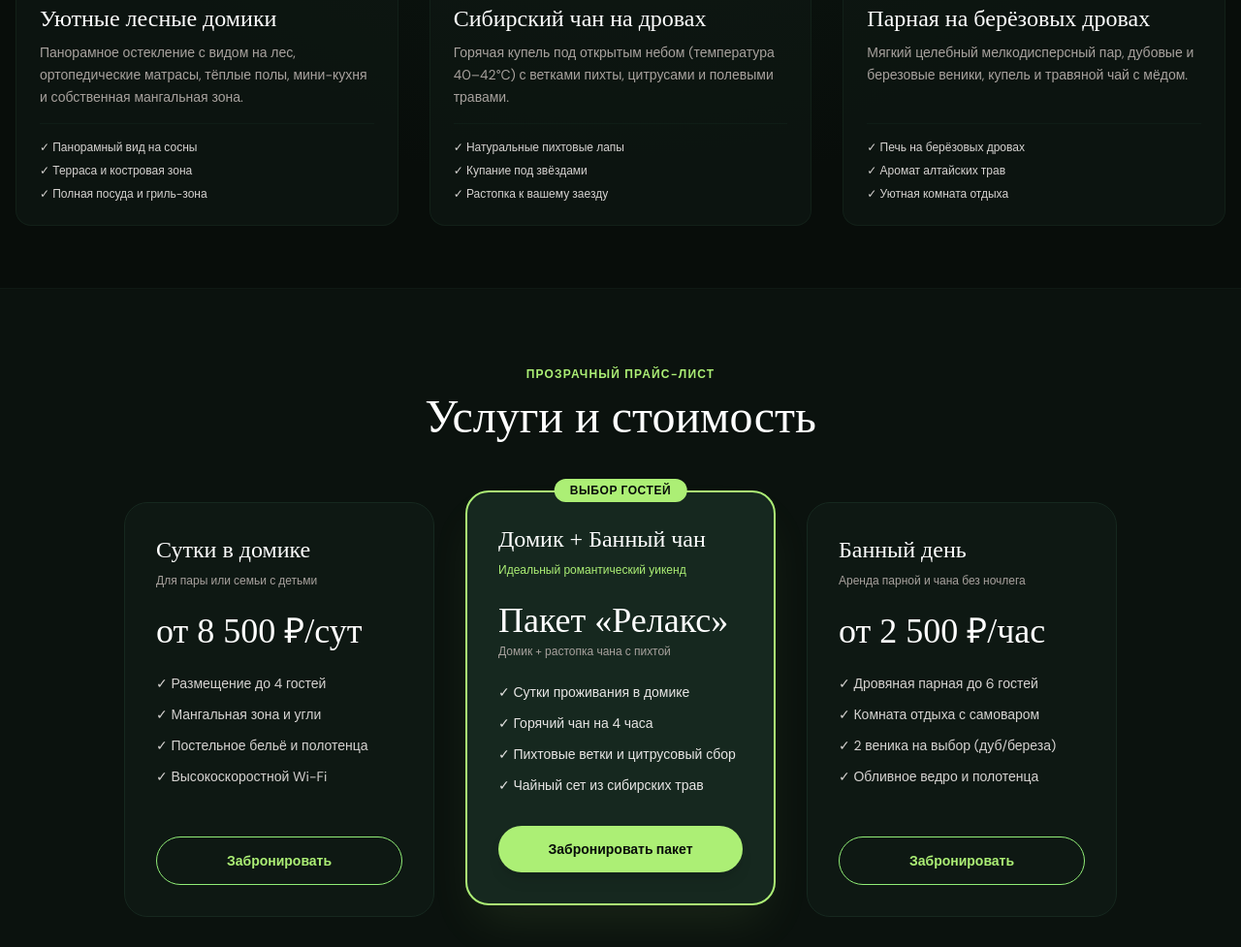
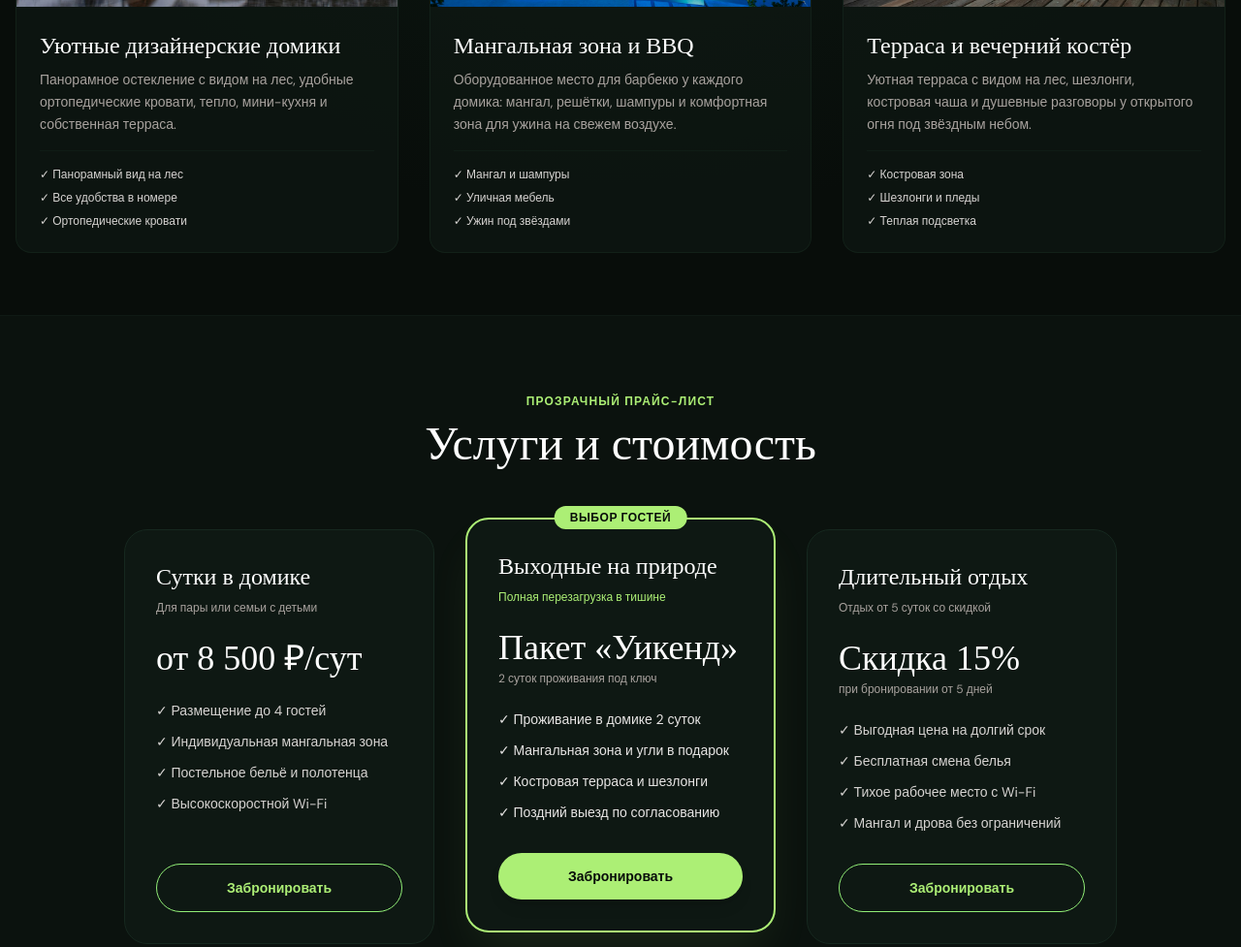
Before and after one commit to geosite-official/geosite-official.github.io, a plain HTML site: page a-frame-u-reki-orshinskie-shale/index.html in a window 1280 px wide. Shown: the part 1377-2354 px from the top of the page at 97% size. Drawn offline with nearby package versions, Linux system fonts and the light colour scheme; a web font is replaced by a local one.

Commit message:
Upload a-frame-u-reki-orshinskie-shale/index.html

```diff
--- a/a-frame-u-reki-orshinskie-shale/index.html
+++ b/a-frame-u-reki-orshinskie-shale/index.html
@@ -4,8 +4,8 @@
     <meta charset="UTF-8" />
     <meta name="viewport" content="width=device-width, initial-scale=1.0" />
     <link rel="icon" href="https://sarahprando.github.io/forest/src/img/favicon.png" type="image/png" />
-    <title>A-Frame у реки «Оршинские Шале» | Отдых на природе, домики и сибирский чан</title>
-    <meta name="description" content="A-Frame у реки «Оршинские Шале» — загородный отдых, аренда домиков, сибирский чан и русская баня в Кострома, сосновый бор у реки." />
+    <title>A-Frame у реки «Оршинские Шале» | Загородный отдых и аренда домиков</title>
+    <meta name="description" content="A-Frame у реки «Оршинские Шале» — загородный отдых на природе: Рязань, сосновый бор у реки." />
     <link rel="preconnect" href="https://fonts.googleapis.com" />
     <link rel="preconnect" href="https://fonts.gstatic.com" crossorigin />
     <link
@@ -54,7 +54,7 @@
       </div>
       <nav class="hidden md:flex items-center gap-8 text-sm text-stone-300">
         <a href="#about" class="hover:text-verde-200 transition">О комплексе</a>
-        <a href="#houses" class="hover:text-verde-200 transition">Домики и чан</a>
+        <a href="#houses" class="hover:text-verde-200 transition">Домики и отдых</a>
         <a href="#prices" class="hover:text-verde-200 transition">Цены</a>
         <a href="#contacts" class="hover:text-verde-200 transition">Контакты</a>
       </nav>
@@ -81,7 +81,7 @@
         <div class="max-w-3xl">
           <div class="inline-flex items-center gap-2.5 bg-verde-900/80 backdrop-blur-md px-4 py-2 rounded-full border border-verde-700/30 text-xs sm:text-sm text-verde-200 mb-6">
             <span class="size-2 rounded-full bg-verde-200 animate-pulse"></span>
-            <span>🌿 Бронирование на выходные открыто • Кострома</span>
+            <span>🌿 Бронирование на выходные открыто • Рязань</span>
           </div>
 
           <h1 class="font-serif text-4xl sm:text-6xl lg:text-7xl text-white mb-6 leading-tight">
@@ -89,7 +89,7 @@
           </h1>
 
           <p class="text-stone-300 text-lg sm:text-xl mb-8 leading-relaxed max-w-2xl">
-            Уютные дизайнерские домики среди вековых сосен, сибирский банный чан под звёздным небом и русская парная для полного перезапуска.
+            Уютные дизайнерские домики среди вековых сосен, панорамные виды на лес, терраса с мангальной зоной и полное умиротворение вдали от суеты.
           </p>
 
           <div class="flex flex-wrap items-center gap-4 text-sm sm:text-base">
@@ -116,20 +116,24 @@
             class="flex items-center gap-2 hover:text-verde-200 transition group"
           >
             <span>📍</span>
-            <span>Кострома, сосновый бор у реки</span>
+            <span>Рязань, сосновый бор у реки</span>
             <span class="text-xs text-verde-300 group-hover:underline opacity-80">(маршрут ↗)</span>
           </a>
           <div class="flex items-center gap-6">
 
-              <span>🏡 Домики: <strong class="text-white">от 8 500 ₽/сут</strong></span>
-              <span>🪵 Чан: <strong class="text-white">4 000 ₽ / растопка</strong></span>
+
+              <span>🏡 Проживание: <strong class="text-white">от 8 500 ₽/сут</strong></span>
+
+
+
 
           </div>
         </div>
       </div>
     </main>
 
-    <!-- Секция Удобства и Размещение (Houses & Services) -->
+    <!-- Секция Удобства и Размещение (Houses & Amenities) -->
+
     <section id="houses" class="radial-gradient py-16 border-t border-verde-900">
       <div class="container mx-auto px-4">
         <div class="text-center max-w-2xl mx-auto mb-16">
@@ -139,84 +143,105 @@
 
         <div class="grid md:grid-cols-3 gap-6 lg:gap-8">
 
-            <!-- Карточка 1: Проживание -->
           <div class="bg-verde-900/60 rounded-2xl overflow-hidden border border-verde-800/60 flex flex-col hover:border-verde-700 transition">
             <div class="relative h-64 overflow-hidden">
               <img
                 src="assets/images/photo_1.jpg"
-                  alt="Домик для отдыха"
+                alt="Уютные дизайнерские домики"
                 class="size-full object-cover hover:scale-105 transition duration-500"
               />
+
               <span class="absolute top-4 right-4 bg-verde-950/80 backdrop-blur-md text-verde-200 px-3.5 py-1.5 rounded-full text-xs font-semibold border border-verde-700/40">
                 от 8 500 ₽/сут
               </span>
+
             </div>
             <div class="p-6 flex-1 flex flex-col justify-between">
               <div>
-                  <h3 class="font-serif text-2xl text-white mb-2">Уютные лесные домики</h3>
+                <h3 class="font-serif text-2xl text-white mb-2">Уютные дизайнерские домики</h3>
                 <p class="text-stone-400 text-sm mb-4 leading-relaxed">
-                    Панорамное остекление с видом на лес, ортопедические матрасы, тёплые полы, мини-кухня и собственная мангальная зона.
+                  Панорамное остекление с видом на лес, удобные ортопедические кровати, тепло, мини-кухня и собственная терраса.
                 </p>
               </div>
+
               <ul class="text-xs text-stone-300 space-y-2 pt-4 border-t border-verde-800/40">
-                  <li class="flex items-center gap-2">✓ Панорамный вид на сосны</li>
-                  <li class="flex items-center gap-2">✓ Терраса и костровая зона</li>
-                  <li class="flex items-center gap-2">✓ Полная посуда и гриль-зона</li>
+
+                <li class="flex items-center gap-2">✓ Панорамный вид на лес</li>
+
+                <li class="flex items-center gap-2">✓ Все удобства в номере</li>
+
+                <li class="flex items-center gap-2">✓ Ортопедические кровати</li>
+
               </ul>
+
             </div>
           </div>
 
-            <!-- Карточка 2: Банный чан -->
           <div class="bg-verde-900/60 rounded-2xl overflow-hidden border border-verde-800/60 flex flex-col hover:border-verde-700 transition">
             <div class="relative h-64 overflow-hidden">
               <img
                 src="assets/images/photo_2.jpg"
-                  alt="Сибирский банный чан"
+                alt="Мангальная зона и BBQ"
                 class="size-full object-cover hover:scale-105 transition duration-500"
               />
+
               <span class="absolute top-4 right-4 bg-verde-950/80 backdrop-blur-md text-verde-200 px-3.5 py-1.5 rounded-full text-xs font-semibold border border-verde-700/40">
-                  4 000 ₽ / растопка
+                Включено
               </span>
+
             </div>
             <div class="p-6 flex-1 flex flex-col justify-between">
               <div>
-                  <h3 class="font-serif text-2xl text-white mb-2">Сибирский чан на дровах</h3>
+                <h3 class="font-serif text-2xl text-white mb-2">Мангальная зона и BBQ</h3>
                 <p class="text-stone-400 text-sm mb-4 leading-relaxed">
-                    Горячая купель под открытым небом (температура 40–42°C) с ветками пихты, цитрусами и полевыми травами.
+                  Оборудованное место для барбекю у каждого домика: мангал, решётки, шампуры и комфортная зона для ужина на свежем воздухе.
                 </p>
               </div>
+
               <ul class="text-xs text-stone-300 space-y-2 pt-4 border-t border-verde-800/40">
-                  <li class="flex items-center gap-2">✓ Натуральные пихтовые лапы</li>
-                  <li class="flex items-center gap-2">✓ Купание под звёздами</li>
-                  <li class="flex items-center gap-2">✓ Растопка к вашему заезду</li>
+
+                <li class="flex items-center gap-2">✓ Мангал и шампуры</li>
+
+                <li class="flex items-center gap-2">✓ Уличная мебель</li>
+
+                <li class="flex items-center gap-2">✓ Ужин под звёздами</li>
+
               </ul>
+
             </div>
           </div>
 
-            <!-- Карточка 3: Русская баня -->
           <div class="bg-verde-900/60 rounded-2xl overflow-hidden border border-verde-800/60 flex flex-col hover:border-verde-700 transition">
             <div class="relative h-64 overflow-hidden">
               <img
                 src="assets/images/photo_3.jpg"
-                  alt="Русская баня"
+                alt="Терраса и вечерний костёр"
                 class="size-full object-cover hover:scale-105 transition duration-500"
               />
+
               <span class="absolute top-4 right-4 bg-verde-950/80 backdrop-blur-md text-verde-200 px-3.5 py-1.5 rounded-full text-xs font-semibold border border-verde-700/40">
-                  от 2 500 ₽/час
+                Включено
               </span>
+
             </div>
             <div class="p-6 flex-1 flex flex-col justify-between">
               <div>
-                  <h3 class="font-serif text-2xl text-white mb-2">Парная на берёзовых дровах</h3>
+                <h3 class="font-serif text-2xl text-white mb-2">Терраса и вечерний костёр</h3>
                 <p class="text-stone-400 text-sm mb-4 leading-relaxed">
-                    Мягкий целебный мелкодисперсный пар, дубовые и березовые веники, купель и травяной чай с мёдом.
+                  Уютная терраса с видом на лес, шезлонги, костровая чаша и душевные разговоры у открытого огня под звёздным небом.
                 </p>
               </div>
+
               <ul class="text-xs text-stone-300 space-y-2 pt-4 border-t border-verde-800/40">
-                  <li class="flex items-center gap-2">✓ Печь на берёзовых дровах</li>
-                  <li class="flex items-center gap-2">✓ Аромат алтайских трав</li>
-                  <li class="flex items-center gap-2">✓ Уютная комната отдыха</li>
+
+                <li class="flex items-center gap-2">✓ Костровая зона</li>
+
+                <li class="flex items-center gap-2">✓ Шезлонги и пледы</li>
+
+                <li class="flex items-center gap-2">✓ Теплая подсветка</li>
+
               </ul>
+
             </div>
           </div>
 
@@ -224,7 +249,9 @@
       </div>
     </section>
 
+
     <!-- Секция Тарифы (Prices & Packages) -->
+
     <section id="prices" class="py-20 bg-verde-900/40 border-t border-verde-900">
       <div class="container mx-auto px-4">
         <div class="text-center max-w-2xl mx-auto mb-16">
@@ -234,77 +261,105 @@
 
         <div class="grid md:grid-cols-3 gap-8 max-w-5xl mx-auto">
 
-            <!-- Тариф 1 -->
           <div class="bg-verde-900/80 rounded-3xl p-8 border border-verde-800 flex flex-col justify-between">
+
             <div>
               <h3 class="font-serif text-2xl text-white mb-2">Сутки в домике</h3>
               <p class="text-xs text-stone-400 mb-6">Для пары или семьи с детьми</p>
               <div class="mb-6">
                 <span class="text-4xl font-serif text-white">от 8 500 ₽/сут</span>
+
               </div>
+
               <ul class="text-sm text-stone-300 space-y-3 mb-8">
+
                 <li class="flex items-center gap-2">✓ Размещение до 4 гостей</li>
-                  <li class="flex items-center gap-2">✓ Мангальная зона и угли</li>
+
+                <li class="flex items-center gap-2">✓ Индивидуальная мангальная зона</li>
+
                 <li class="flex items-center gap-2">✓ Постельное бельё и полотенца</li>
+
                 <li class="flex items-center gap-2">✓ Высокоскоростной Wi-Fi</li>
+
               </ul>
+
             </div>
             <a
               href="https://wa.me/79157206060?text=%D0%97%D0%B4%D1%80%D0%B0%D0%B2%D1%81%D1%82%D0%B2%D1%83%D0%B9%D1%82%D0%B5%2C%20%D1%85%D0%BE%D1%87%D1%83%20%D0%B7%D0%B0%D0%B1%D1%80%D0%BE%D0%BD%D0%B8%D1%80%D0%BE%D0%B2%D0%B0%D1%82%D1%8C%20%D0%BE%D1%82%D0%B4%D1%8B%D1%85%20%D0%B2%20A-Frame%20%D1%83%20%D1%80%D0%B5%D0%BA%D0%B8%20%C2%AB%D0%9E%D1%80%D1%88%D0%B8%D0%BD%D1%81%D0%BA%D0%B8%D0%B5%20%D0%A8%D0%B0%D0%BB%D0%B5%C2%BB"
               target="_blank"
-                class="w-full text-center py-3.5 rounded-full border border-verde-300 text-verde-200 font-semibold text-sm hover:bg-verde-200 hover:text-verde-950 transition"
+              class="w-full text-center py-3.5 rounded-full border border-verde-300 text-verde-200 font-semibold hover:bg-verde-200 hover:text-verde-950 text-sm transition"
             >
               Забронировать
             </a>
           </div>
 
-            <!-- Тариф 2: Хит продаж -->
-            <div class="bg-verde-800 rounded-3xl p-8 border-2 border-verde-200 flex flex-col justify-between relative shadow-2xl shadow-verde-200/10 transform md:-translate-y-3">
+          <div class="bg-verde-900/80 rounded-3xl p-8 border border-2 border-verde-200 relative shadow-2xl shadow-verde-200/10 transform md:-translate-y-3 flex flex-col justify-between">
+
             <span class="absolute -top-3.5 left-1/2 -translate-x-1/2 bg-verde-200 text-verde-950 text-xs font-black uppercase px-4 py-1 rounded-full tracking-wider">
               Выбор гостей
             </span>
+
             <div>
-                <h3 class="font-serif text-2xl text-white mb-2">Домик + Банный чан</h3>
-                <p class="text-xs text-verde-200 mb-6">Идеальный романтический уикенд</p>
+              <h3 class="font-serif text-2xl text-white mb-2">Выходные на природе</h3>
+              <p class="text-xs text-verde-200 mb-6">Полная перезагрузка в тишине</p>
               <div class="mb-6">
-                  <span class="text-4xl font-serif text-white">Пакет «Релакс»</span>
-                  <p class="text-xs text-stone-400 mt-1">Домик + растопка чана с пихтой</p>
+                <span class="text-4xl font-serif text-white">Пакет «Уикенд»</span>
+
+                <p class="text-xs text-stone-400 mt-1">2 суток проживания под ключ</p>
+
               </div>
+
               <ul class="text-sm text-stone-200 space-y-3 mb-8">
-                  <li class="flex items-center gap-2">✓ Сутки проживания в домике</li>
-                  <li class="flex items-center gap-2">✓ Горячий чан на 4 часа</li>
-                  <li class="flex items-center gap-2">✓ Пихтовые ветки и цитрусовый сбор</li>
-                  <li class="flex items-center gap-2">✓ Чайный сет из сибирских трав</li>
+
+                <li class="flex items-center gap-2">✓ Проживание в домике 2 суток</li>
+
+                <li class="flex items-center gap-2">✓ Мангальная зона и угли в подарок</li>
+
+                <li class="flex items-center gap-2">✓ Костровая терраса и шезлонги</li>
+
+                <li class="flex items-center gap-2">✓ Поздний выезд по согласованию</li>
+
               </ul>
+
             </div>
             <a
               href="https://wa.me/79157206060?text=%D0%97%D0%B4%D1%80%D0%B0%D0%B2%D1%81%D1%82%D0%B2%D1%83%D0%B9%D1%82%D0%B5%2C%20%D1%85%D0%BE%D1%87%D1%83%20%D0%B7%D0%B0%D0%B1%D1%80%D0%BE%D0%BD%D0%B8%D1%80%D0%BE%D0%B2%D0%B0%D1%82%D1%8C%20%D0%BE%D1%82%D0%B4%D1%8B%D1%85%20%D0%B2%20A-Frame%20%D1%83%20%D1%80%D0%B5%D0%BA%D0%B8%20%C2%AB%D0%9E%D1%80%D1%88%D0%B8%D0%BD%D1%81%D0%BA%D0%B8%D0%B5%20%D0%A8%D0%B0%D0%BB%D0%B5%C2%BB"
               target="_blank"
-                class="w-full text-center py-3.5 rounded-full bg-verde-200 text-verde-950 font-bold text-sm hover:brightness-110 shadow-lg transition"
+              class="w-full text-center py-3.5 rounded-full bg-verde-200 text-verde-950 font-bold hover:brightness-110 shadow-lg text-sm transition"
             >
-                Забронировать пакет
+              Забронировать
             </a>
           </div>
 
-            <!-- Тариф 3 -->
           <div class="bg-verde-900/80 rounded-3xl p-8 border border-verde-800 flex flex-col justify-between">
+
             <div>
-                <h3 class="font-serif text-2xl text-white mb-2">Банный день</h3>
-                <p class="text-xs text-stone-400 mb-6">Аренда парной и чана без ночлега</p>
+              <h3 class="font-serif text-2xl text-white mb-2">Длительный отдых</h3>
+              <p class="text-xs text-stone-400 mb-6">Отдых от 5 суток со скидкой</p>
               <div class="mb-6">
-                  <span class="text-4xl font-serif text-white">от 2 500 ₽/час</span>
+                <span class="text-4xl font-serif text-white">Скидка 15%</span>
+
+                <p class="text-xs text-stone-400 mt-1">при бронировании от 5 дней</p>
+
               </div>
+
               <ul class="text-sm text-stone-300 space-y-3 mb-8">
-                  <li class="flex items-center gap-2">✓ Дровяная парная до 6 гостей</li>
-                  <li class="flex items-center gap-2">✓ Комната отдыха с самоваром</li>
-                  <li class="flex items-center gap-2">✓ 2 веника на выбор (дуб/береза)</li>
-                  <li class="flex items-center gap-2">✓ Обливное ведро и полотенца</li>
+
+                <li class="flex items-center gap-2">✓ Выгодная цена на долгий срок</li>
+
+                <li class="flex items-center gap-2">✓ Бесплатная смена белья</li>
+
+                <li class="flex items-center gap-2">✓ Тихое рабочее место с Wi-Fi</li>
+
+                <li class="flex items-center gap-2">✓ Мангал и дрова без ограничений</li>
+
               </ul>
+
             </div>
             <a
               href="https://wa.me/79157206060?text=%D0%97%D0%B4%D1%80%D0%B0%D0%B2%D1%81%D1%82%D0%B2%D1%83%D0%B9%D1%82%D0%B5%2C%20%D1%85%D0%BE%D1%87%D1%83%20%D0%B7%D0%B0%D0%B1%D1%80%D0%BE%D0%BD%D0%B8%D1%80%D0%BE%D0%B2%D0%B0%D1%82%D1%8C%20%D0%BE%D1%82%D0%B4%D1%8B%D1%85%20%D0%B2%20A-Frame%20%D1%83%20%D1%80%D0%B5%D0%BA%D0%B8%20%C2%AB%D0%9E%D1%80%D1%88%D0%B8%D0%BD%D1%81%D0%BA%D0%B8%D0%B5%20%D0%A8%D0%B0%D0%BB%D0%B5%C2%BB"
               target="_blank"
-                class="w-full text-center py-3.5 rounded-full border border-verde-300 text-verde-200 font-semibold text-sm hover:bg-verde-200 hover:text-verde-950 transition"
+              class="w-full text-center py-3.5 rounded-full border border-verde-300 text-verde-200 font-semibold hover:bg-verde-200 hover:text-verde-950 text-sm transition"
             >
               Забронировать
             </a>
@@ -313,25 +368,24 @@
         </div>
       </div>
     </section>
-        </div>
-      </div>
-    </section>
+
 
     <!-- Фотогалерея -->
+
     <section class="py-16">
       <div class="container mx-auto px-4">
         <h2 class="font-serif text-2xl sm:text-3xl text-white mb-8 text-center">Атмосфера отдыха</h2>
-        <div class="grid grid-cols-2 md:grid-cols-4 gap-4">
+        <div class="grid grid-cols-1 sm:grid-cols-3 max-w-4xl mx-auto gap-4">
 
-          <div class="h-60 rounded-xl overflow-hidden border border-verde-800/40">
+          <div class="h-64 sm:h-72 rounded-xl overflow-hidden border border-verde-800/40">
             <img src="assets/images/photo_1.jpg" alt="A-Frame у реки «Оршинские Шале»" class="size-full object-cover hover:scale-105 transition duration-500" />
           </div>
 
-          <div class="h-60 rounded-xl overflow-hidden border border-verde-800/40">
+          <div class="h-64 sm:h-72 rounded-xl overflow-hidden border border-verde-800/40">
             <img src="assets/images/photo_2.jpg" alt="A-Frame у реки «Оршинские Шале»" class="size-full object-cover hover:scale-105 transition duration-500" />
           </div>
 
-          <div class="h-60 rounded-xl overflow-hidden border border-verde-800/40">
+          <div class="h-64 sm:h-72 rounded-xl overflow-hidden border border-verde-800/40">
             <img src="assets/images/photo_3.jpg" alt="A-Frame у реки «Оршинские Шале»" class="size-full object-cover hover:scale-105 transition duration-500" />
           </div>
 
@@ -339,13 +393,14 @@
       </div>
     </section>
 
+
     <!-- Секция Контакты и Быстрое бронирование -->
     <section id="contacts" class="py-20 border-t border-verde-900 bg-verde-950">
       <div class="container mx-auto px-4 max-w-4xl text-center">
         <span class="size-3 rounded-full bg-verde-200 inline-block neon mb-4"></span>
         <h2 class="font-serif text-4xl sm:text-5xl text-white mb-6">Ждём вас в гости в A-Frame у реки «Оршинские Шале»</h2>
         <p class="text-stone-300 text-lg mb-8 max-w-xl mx-auto">
-          Адрес: <strong class="text-white">Кострома, сосновый бор у реки</strong>.<br />
+          Адрес: <strong class="text-white">Рязань, сосновый бор у реки</strong>.<br />
           <a
             href="https://yandex.ru/maps/?text=A-Frame у реки «Оршинские Шале»"
             target="_blank"
```
Lines whose indentation alone changed are shown as unchanged.
